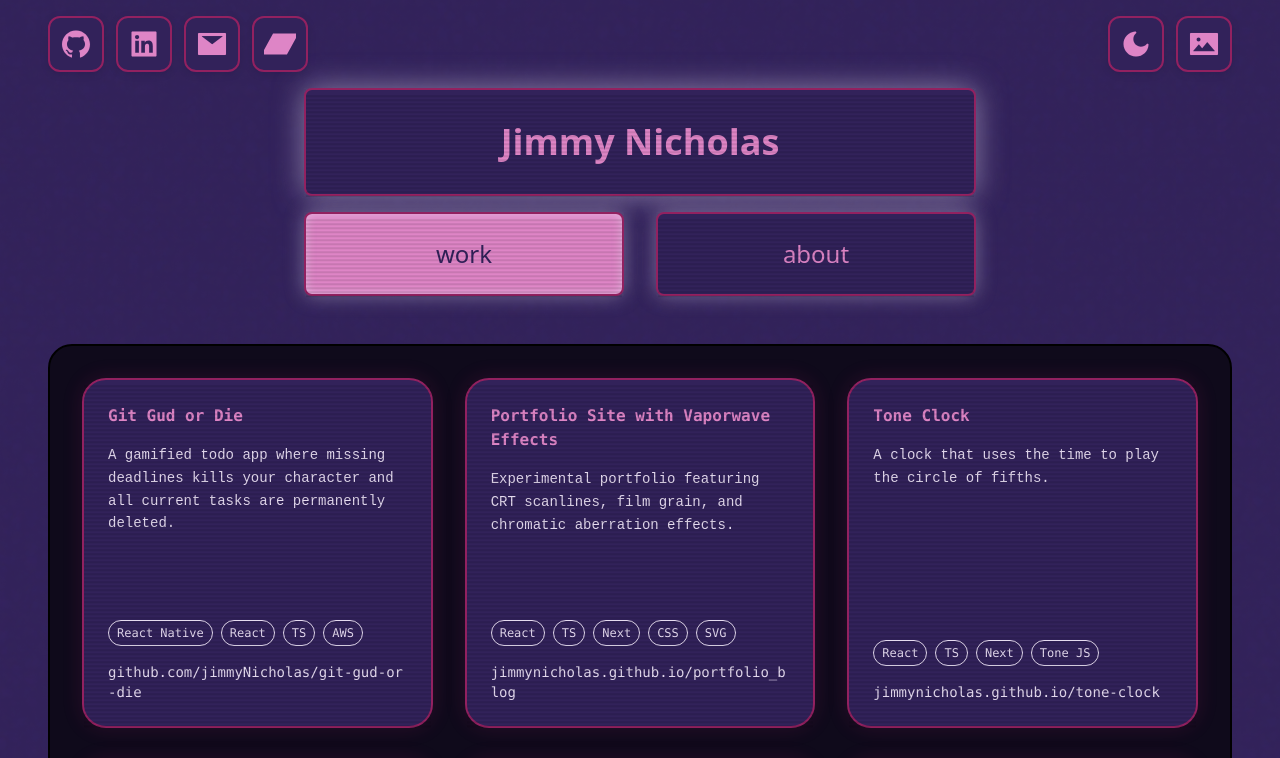
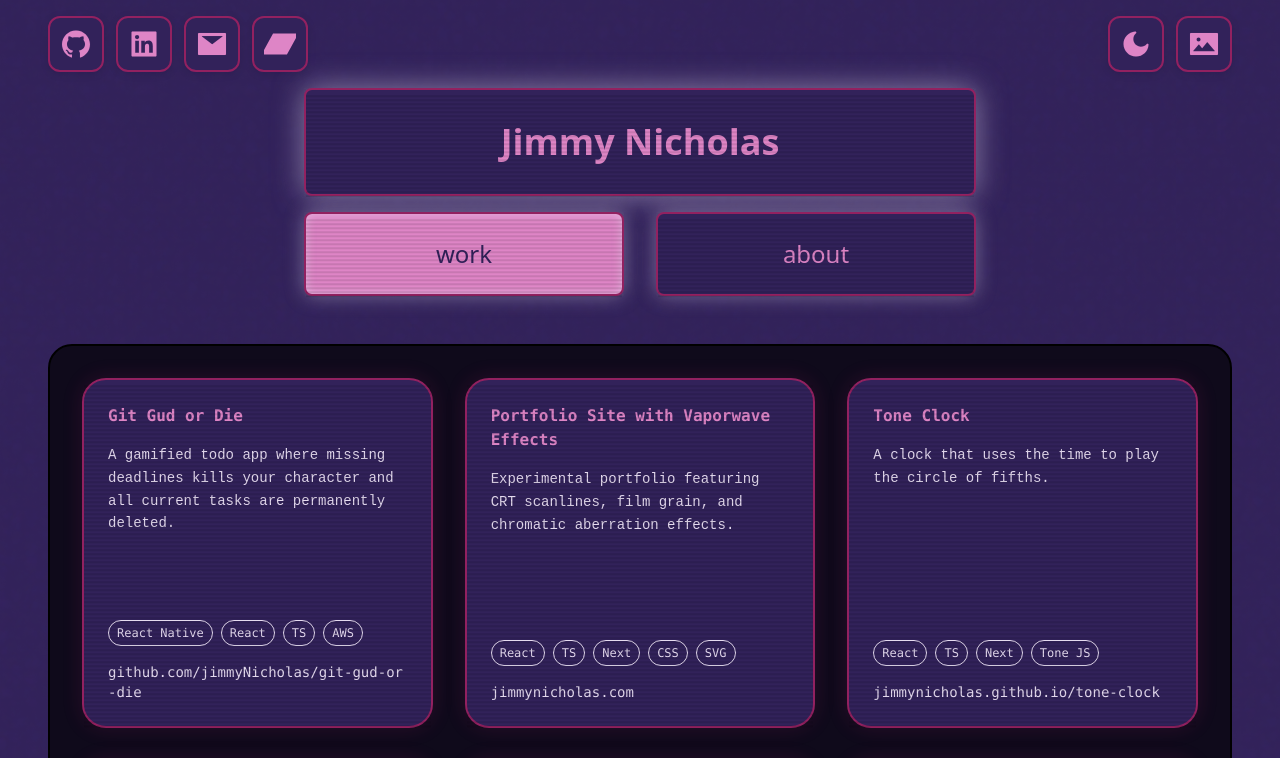
Before and after one commit to jimmyNicholas/portfolio_blog, a Next.js app: page /work in a window 1280 px wide. Shown: the top 758 px of the page. Built offline with nearby package versions, Linux system fonts and the light colour scheme.

Commit message:
fix: update project link in portfolio

```diff
--- a/src/app/work/page.tsx
+++ b/src/app/work/page.tsx
@@ -25,7 +25,7 @@ const projects: Project[] = [
     description:
       "Experimental portfolio featuring CRT scanlines, film grain, and chromatic aberration effects. Includes business/creative mode toggle with dynamic theme switching.",
     tags: ["React", "TypeScript", "Next.js", "CSS", "SVG Filters"],
-    link: "jimmynicholas.github.io/portfolio_blog",
+    link: "jimmynicholas.com",
   },
   {
     id: "tone-clock",
```
